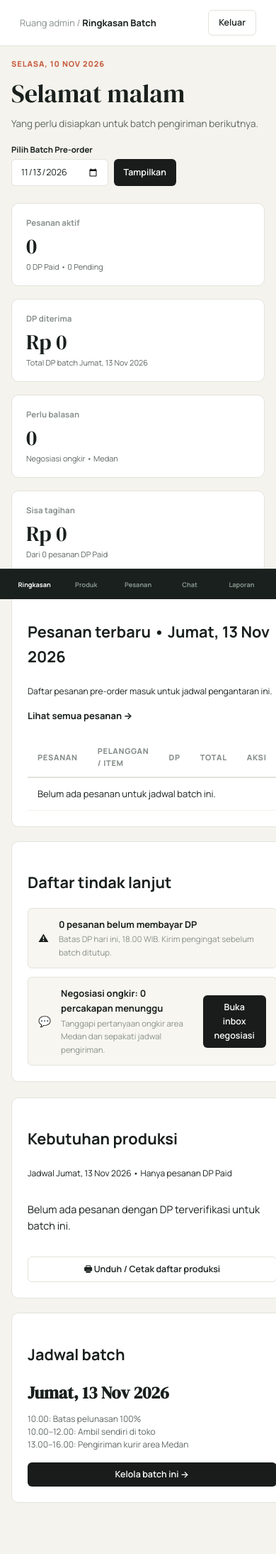
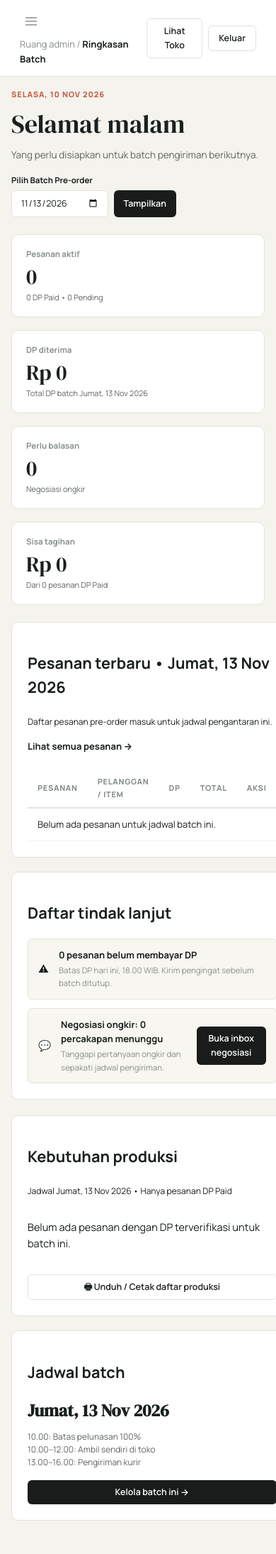
Before and after one commit to LuthfiLN/Sanggar_Kresno, a PHP site: page /admin/index.php in a window 390 px wide. Shown: the top 2189 px of the page at 71% size. Run offline with PHP 8.4, Linux system fonts and the light colour scheme; the visitor is signed in with stand-in values (Sample User, id 1); tables that the repository leaves empty or names only in its code hold one stand-in row (values such as "Sample post").

Commit message:
Refactor text and layout for clarity across multiple pages; update delivery method descriptions and enhance mobile navigation.

```diff
--- a/admin/index.php
+++ b/admin/index.php
@@ -78,7 +78,7 @@ require dirname(__DIR__) . '/includes/admin_header.php';
         <div class="stat-card-white">
             <span class="stat-label">Perlu balasan</span>
             <h2 class="stat-number"><?= $unreadChatCount ?></h2>
-            <small class="stat-meta">Negosiasi ongkir &bull; Medan</small>
+            <small class="stat-meta">Negosiasi ongkir</small>
         </div>
 
         <div class="stat-card-white">
@@ -159,7 +159,7 @@ require dirname(__DIR__) . '/includes/admin_header.php';
                         <span class="chat-dot">&#128172;</span>
                         <div>
                             <strong>Negosiasi ongkir: <?= $unreadChatCount ?> percakapan menunggu</strong>
-                            <p>Tanggapi pertanyaan ongkir area Medan dan sepakati jadwal pengiriman.</p>
+                            <p>Tanggapi pertanyaan ongkir dan sepakati jadwal pengiriman.</p>
                         </div>
                         <a class="button button-solid-black button-small" href="<?= e(app_url('chat.php')) ?>">Buka
                             inbox negosiasi</a>
@@ -199,7 +199,7 @@ require dirname(__DIR__) . '/includes/admin_header.php';
                 <p class="schedule-time-desc">
                     10.00: Batas pelunasan 100%<br>
                     10.00&ndash;12.00: Ambil sendiri di toko<br>
-                    13.00&ndash;16.00: Pengiriman kurir area Medan
+                    13.00&ndash;16.00: Pengiriman kurir
                 </p>
                 <a class="button button-solid-black button-full button-small"
                     href="kelola_orders.php?date=<?= e($batch) ?>">
--- a/assets/style.css
+++ b/assets/style.css
@@ -37,6 +37,7 @@
 html {
     scroll-behavior: smooth;
     -webkit-text-size-adjust: 100%;
+    overflow-x: hidden;
 }
 
 body {
@@ -47,6 +48,7 @@ body {
     font-size: 14.5px;
     line-height: 1.6;
     -webkit-font-smoothing: antialiased;
+    overflow-x: hidden;
 }
 
 a {
@@ -369,8 +371,7 @@ img {
 
 @media (max-width: 768px) {
     .site-header .main-nav,
-    .site-header .location-badge,
-    .site-header .user-profile-menu {
+    .site-header .location-badge {
         display: none;
     }
     .mobile-bottom-nav {
@@ -3003,29 +3004,103 @@ img {
     border-top: 1px solid #28332e;
 }
 
-.admin-mobile-nav a {
+.admin-mobile-nav a,
+.admin-mobile-nav button {
     flex: 1;
     text-align: center;
     color: #8b9690;
     font-size: 11px;
     font-weight: 700;
     padding: 4px 0;
+    background: none;
+    border: none;
+    cursor: pointer;
+    font-family: inherit;
 }
 
 .admin-mobile-nav a.is-active {
     color: #ffffff;
 }
 
+.admin-mobile-menu-toggle,
+.admin-mobile-close {
+    display: none;
+    background: transparent;
+    border: none;
+    cursor: pointer;
+    padding: 6px;
+    color: inherit;
+}
+
+.admin-mobile-menu-toggle svg,
+.admin-mobile-close svg {
+    width: 20px;
+    height: 20px;
+}
+
+.admin-mobile-overlay {
+    position: fixed;
+    inset: 0;
+    background: rgba(0, 0, 0, 0.4);
+    z-index: 100;
+    opacity: 0;
+    visibility: hidden;
+    transition: opacity 0.2s ease, visibility 0.2s ease;
+}
+
+.admin-mobile-overlay.is-open {
+    opacity: 1;
+    visibility: visible;
+}
+
 @media (max-width: 900px) {
+    .admin-mobile-menu-toggle,
+    .admin-mobile-close {
+        display: block;
+    }
+
     .admin-layout {
         grid-template-columns: 1fr;
     }
+
     .admin-sidebar {
         display: none;
-    }
-    .admin-mobile-nav {
-        display: flex;
-    }
+        position: fixed;
+        inset: 0 100% 0 0;
+        width: 280px;
+        max-width: 80vw;
+        z-index: 110;
+        transform: translatex(-100%);
+        transition: transform 0.25s ease;
+    }
+
+    .admin-sidebar.is-open {
+        display: block;
+        transform: translatex(0);
+    }
+
+.admin-topbar-breadcrumb,
+.admin-topbar-actions,
+.admin-topbar-actions .button,
+.page-shell,
+.admin-page-wrap,
+.admin-content-inner {
+    min-width: 0;
+}
+
+.admin-topbar-actions {
+    display: flex;
+    flex-wrap: wrap;
+    gap: 8px;
+    align-items: center;
+}
+
+.admin-topbar-actions .button {
+    flex: 1;
+    min-width: 0;
+    justify-content: center;
+}
+
 .admin-stat-quad-grid {
     grid-template-columns: repeat(2, 1fr);
 }
@@ -3037,6 +3112,10 @@ img {
 .admin-page-wrap {
     padding: 16px 16px 80px;
 }
+}
+
+.admin-body.admin-menu-open {
+    overflow: hidden;
 }
 
 @media (max-width: 576px) {
--- a/cart.php
+++ b/cart.php
@@ -148,7 +148,7 @@ require __DIR__ . '/includes/header.php';
                     <div class="delivery-details-text">
                         <strong><?= $viewer ? e($viewer['name']) : 'Pelanggan' ?></strong>
                         <p>Metode:
-                            <strong><?= $fulfillment === 'pickup' ? 'Ambil sendiri di Toko (Medan)' : 'Antar ke alamat (Kota Medan)' ?></strong>
+                            <strong><?= $fulfillment === 'pickup' ? 'Ambil sendiri di Toko (Medan)' : 'Antar ke alamat' ?></strong>
                         </p>
                         <small class="delivery-schedule-tag">&#128197; Jadwal pre-order: <?= e($scheduledDate) ?> &bull;
                             13.00&ndash;16.00 WIB</small>
@@ -177,7 +177,7 @@ require __DIR__ . '/includes/header.php';
                     <?php endforeach; ?>
                     <?php else: ?>
                     <p class="chat-empty-hint">Belum ada obrolan ongkir. Klik tombol di bawah untuk menyepakati ongkos
-                        kirim area Medan dengan admin.</p>
+                        kirim dengan admin.</p>
                     <?php endif; ?>
                 </div>
 
--- a/includes/admin_footer.php
+++ b/includes/admin_footer.php
@@ -23,6 +23,16 @@
                     class="<?= ($adminActive ?? '') === 'reports' ? 'is-active' : '' ?>">
                     <small>Laporan</small>
                 </a>
+                <a href="<?= e(app_url('index.php')) ?>"
+                    class="<?= ($adminActive ?? '') === 'store' ? 'is-active' : '' ?>">
+                    <small>Lihat Toko</small>
+                </a>
+                <form method="post" action="<?= e(app_url('logout.php')) ?>" style="margin:0;">
+                    <?= csrf_field() ?>
+                    <button type="submit" class="admin-mobile-nav-item" style="display:flex;flex-direction:column;align-items:center;gap:4px;padding:4px 0;background:none;border:none;cursor:pointer;color:inherit;font:inherit;">
+                        <small style="color:inherit;">Keluar</small>
+                    </button>
+                </form>
             </nav>
             </body>
 
--- a/includes/admin_header.php
+++ b/includes/admin_header.php
@@ -29,9 +29,16 @@ $adminNavigation = [
 </head>
 
 <body class="admin-body">
+    <div class="admin-mobile-overlay" id="adminMobileOverlay"></div>
     <div class="admin-layout">
         <aside class="admin-sidebar">
             <div class="admin-sidebar-top">
+                <button class="admin-mobile-close" id="adminMobileClose" aria-label="Tutup menu">
+                    <svg width="20" height="20" viewBox="0 0 24 24" fill="none" stroke="currentColor" stroke-width="2" stroke-linecap="round" stroke-linejoin="round">
+                        <line x1="18" y1="6" x2="6" y2="18"></line>
+                        <line x1="6" y1="6" x2="18" y2="18"></line>
+                    </svg>
+                </button>
                 <a class="brand admin-brand" href="<?= e(app_url('admin/index.php')) ?>">
                     <span class="brand-mark">sr.</span>
                     <span class="brand-text">
@@ -73,12 +80,22 @@ $adminNavigation = [
         <div class="admin-workspace">
             <header class="admin-topbar">
                 <div class="admin-topbar-breadcrumb">
+                    <button class="admin-mobile-menu-toggle" id="adminMobileMenuToggle" aria-label="Buka menu admin">
+                        <svg width="20" height="20" viewBox="0 0 24 24" fill="none" stroke="currentColor" stroke-width="2" stroke-linecap="round" stroke-linejoin="round">
+                            <line x1="3" y1="12" x2="21" y2="12"></line>
+                            <line x1="3" y1="6" x2="21" y2="6"></line>
+                            <line x1="3" y1="18" x2="21" y2="18"></line>
+                        </svg>
+                    </button>
                     <span>Ruang admin</span>
                     <span class="sep">/</span>
                     <strong class="page-name"><?= e($adminPageTitle) ?></strong>
                 </div>
 
                 <div class="admin-topbar-actions">
+                    <a class="button button-outline-dark button-small" href="<?= e(app_url('index.php')) ?>">
+                        Lihat Toko
+                    </a>
                     <form method="post" action="<?= e(app_url('logout.php')) ?>" class="admin-logout-form">
                         <?= csrf_field() ?>
                         <button type="submit" class="button button-outline-dark button-small"
@@ -89,6 +106,30 @@ $adminNavigation = [
                 </div>
             </header>
 
+            <script>
+            (function() {
+                var toggle = document.getElementById('adminMobileMenuToggle');
+                var close = document.getElementById('adminMobileClose');
+                var overlay = document.getElementById('adminMobileOverlay');
+                var body = document.body;
+                var sidebar = document.querySelector('.admin-sidebar');
+                if (!toggle || !overlay) return;
+                function openMenu() {
+                    body.classList.add('admin-menu-open');
+                    if (sidebar) sidebar.classList.add('is-open');
+                    overlay.classList.add('is-open');
+                }
+                function closeMenu() {
+                    body.classList.remove('admin-menu-open');
+                    if (sidebar) sidebar.classList.remove('is-open');
+                    overlay.classList.remove('is-open');
+                }
+                toggle.addEventListener('click', openMenu);
+                close && close.addEventListener('click', closeMenu);
+                overlay.addEventListener('click', closeMenu);
+            })();
+            </script>
+
             <?php if ($flashMessage = take_flash()): ?>
             <div class="flash-wrap">
                 <div class="notice notice-<?= e($flashMessage['type']) ?>"><?= e($flashMessage['message']) ?></div>
--- a/includes/header.php
+++ b/includes/header.php
@@ -38,10 +38,6 @@ $flashMessage = take_flash();
             <?php if ($viewer && $viewer['role'] === 'admin'): ?>
                 <a href="<?= e(app_url('index.php')) ?>" class="<?= $currentNav === 'store' ? 'is-active' : '' ?>">Lihat Toko</a>
                 <a href="<?= e(app_url('admin/index.php')) ?>" class="admin-badge-link">&#9881; Dashboard Admin</a>
-                <form method="post" action="<?= e(app_url('logout.php')) ?>" class="nav-logout">
-                    <?= csrf_field() ?>
-                    <button type="submit">Keluar</button>
-                </form>
             <?php else: ?>
                 <a href="<?= e(app_url('index.php#koleksi')) ?>" class="<?= $currentNav === 'menu' ? 'is-active' : '' ?>">Menu pre-order</a>
                 <a href="<?= e(app_url('index.php#cara-pesan')) ?>" class="<?= $currentNav === 'how' ? 'is-active' : '' ?>">Cara pesan</a>
--- a/index.php
+++ b/index.php
@@ -66,7 +66,7 @@ require __DIR__ . '/includes/header.php';
 <main class="page-shell">
     <div class="catalog-header-wrap">
         <div class="catalog-header-left">
-            <p class="eyebrow">DAPUR SELA RASA / MEDAN</p>
+            <p class="eyebrow">Sanggar Tresno / MEDAN</p>
             <h1 class="catalog-main-title">Daftar produk</h1>
             <p class="catalog-subtitle">Pilih produk dan jadwal pre-order.</p>
         </div>
@@ -139,7 +139,7 @@ require __DIR__ . '/includes/header.php';
                             href="<?= e(app_url('product.php?id=' . (int) $product['id'])) ?>"><?= e($product['name']) ?></a>
                     </h2>
                     <p class="product-card-desc">
-                        <?= e($product['description'] ?: 'Dibuat segar sesuai pesanan dengan resep rumahan khas Medan.') ?>
+                        <?= e($product['description'] ?: 'Dibuat segar sesuai pesanan dengan resep rumahan.') ?>
                     </p>
                     <p class="product-card-unit"><?= e($product['category'] ?? 'toples') ?></p>
                     <div class="product-card-foot">
@@ -167,7 +167,7 @@ require __DIR__ . '/includes/header.php';
             <span class="step-card-num">02</span>
             <div class="step-card-body">
                 <h3>Sepakati ongkir</h3>
-                <p>Khusus Medan, ngobrol dulu dengan admin melalui fitur chat internal.</p>
+                <p>ngobrol dulu dengan admin melalui fitur chat internal.</p>
             </div>
         </div>
         <div class="step-card-clean">
--- a/product.php
+++ b/product.php
@@ -77,7 +77,7 @@ require __DIR__ . '/includes/header.php';
                 PRE-ORDER &bull; <?= e(strtoupper($product['category'] ?: 'KUE KERING')) ?>
             </div>
             <h1 class="product-title-large"><?= e($product['name']) ?></h1>
-            <p class="product-subtitle-text">Detail produk dan opsi pemesanan pre-order Medan.</p>
+            <p class="product-subtitle-text">Detail produk dan opsi pemesanan pre-order.</p>
 
             <div class="product-price-tag">
                 <span class="price-val" id="singlePriceDisplay"><?= rupiah($product['price']) ?></span>
@@ -104,7 +104,7 @@ require __DIR__ . '/includes/header.php';
                     <label for="fulfillment">Metode penerimaan</label>
                     <select id="fulfillment" name="fulfillment">
                         <option value="delivery" <?= $defaultFulfillment === 'delivery' ? 'selected' : '' ?>>Antar ke
-                            alamat &bull; Medan</option>
+                            alamat</option>
                         <option value="pickup" <?= $defaultFulfillment === 'pickup' ? 'selected' : '' ?>>Ambil sendiri
                             di Toko</option>
                     </select>
```
Also changed, not shown: chat.php (+5 -3 lines), checkout.php (+6 -5 lines). Lines whose indentation alone changed are shown as unchanged.
